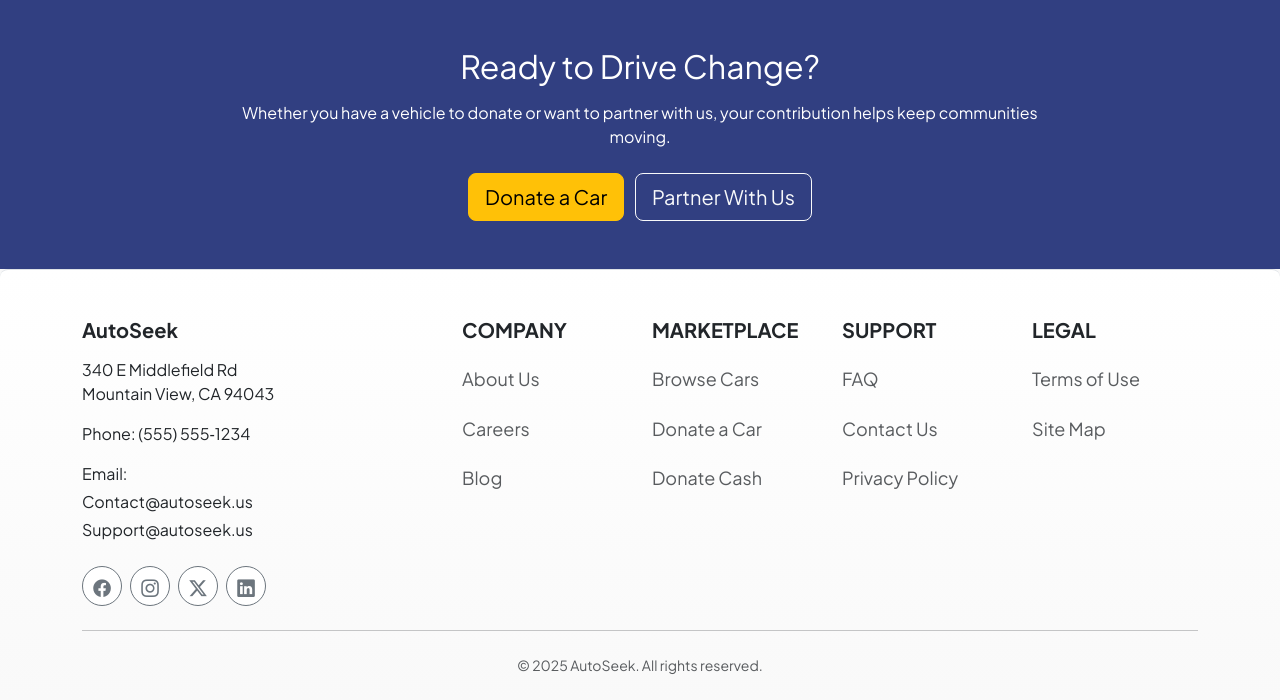
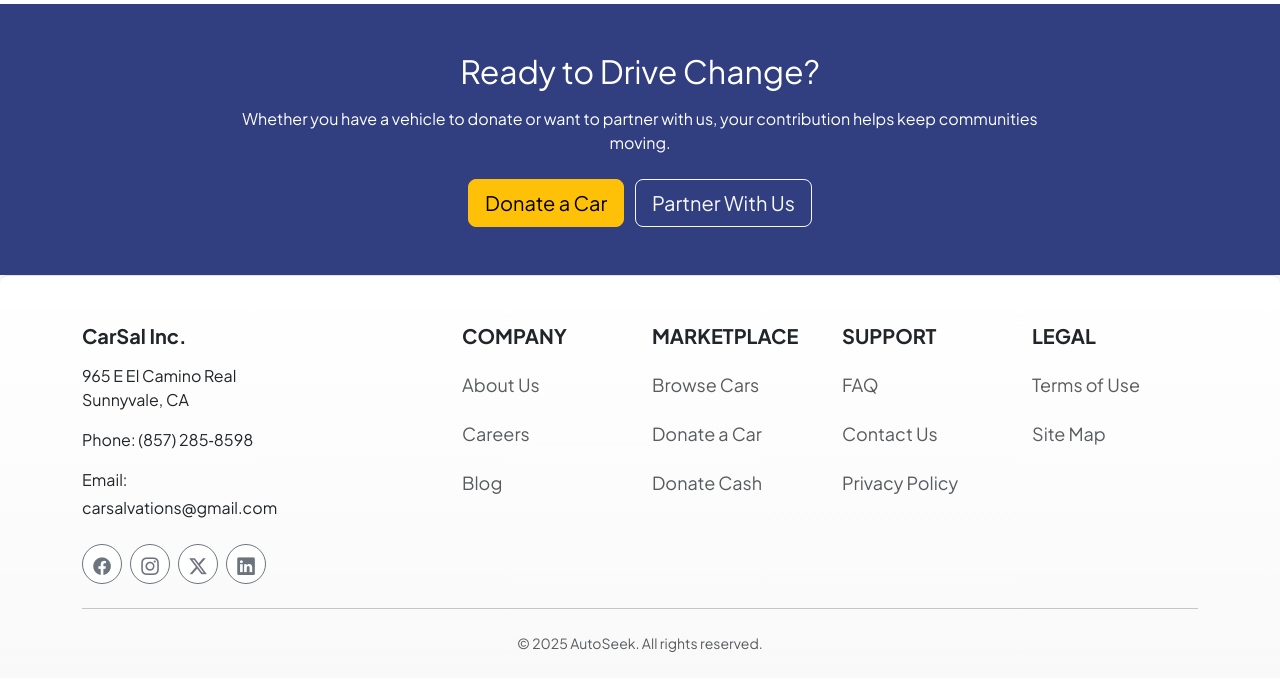
Before and after one commit to NingyuanBi/CarSal, a Flask app: page /about in a window 1280 px wide. Shown: the part 2423-3123 px from the top of the page. After the commit the page ends 3075 px from the top, so only its background shows below. Run offline with Flask 3, Linux system fonts and the light colour scheme.

Commit message:
Update Company info
Updated the company logo and company info

```diff
--- a/templates/base.html
+++ b/templates/base.html
@@ -303,16 +303,15 @@
 
           <!-- Brand & address -->
           <div class="col-md-4">
-            <h5 class="fw-bold mb-3">AutoSeek</h5>
+            <h5 class="fw-bold mb-3">CarSal Inc.</h5>
             <p class="mb-3">
-              340&nbsp;E&nbsp;Middlefield&nbsp;Rd<br>
-              Mountain&nbsp;View, CA&nbsp;94043
+              965&nbsp;E&nbsp;El&nbsp;Camino&nbsp;Real<br>
+              Sunnyvale,&nbsp;CA
             </p>
-            <p class="mb-3">Phone: (555)&nbsp;555‑1234</p>
+            <p class="mb-3">Phone: (857)&nbsp;285‑8598</p>
 
             <p class="mb-1">Email:</p>
-            <p class="mb-1">Contact@autoseek.us</p>
-            <p class="mb-4">Support@autoseek.us</p>
+            <p class="mb-4">carsalvations@gmail.com</p>
 
             <!-- Social icons -->
             <div class="d-flex gap-2">
```
Also changed, not shown: static/images/logo.png, 2 other files.
